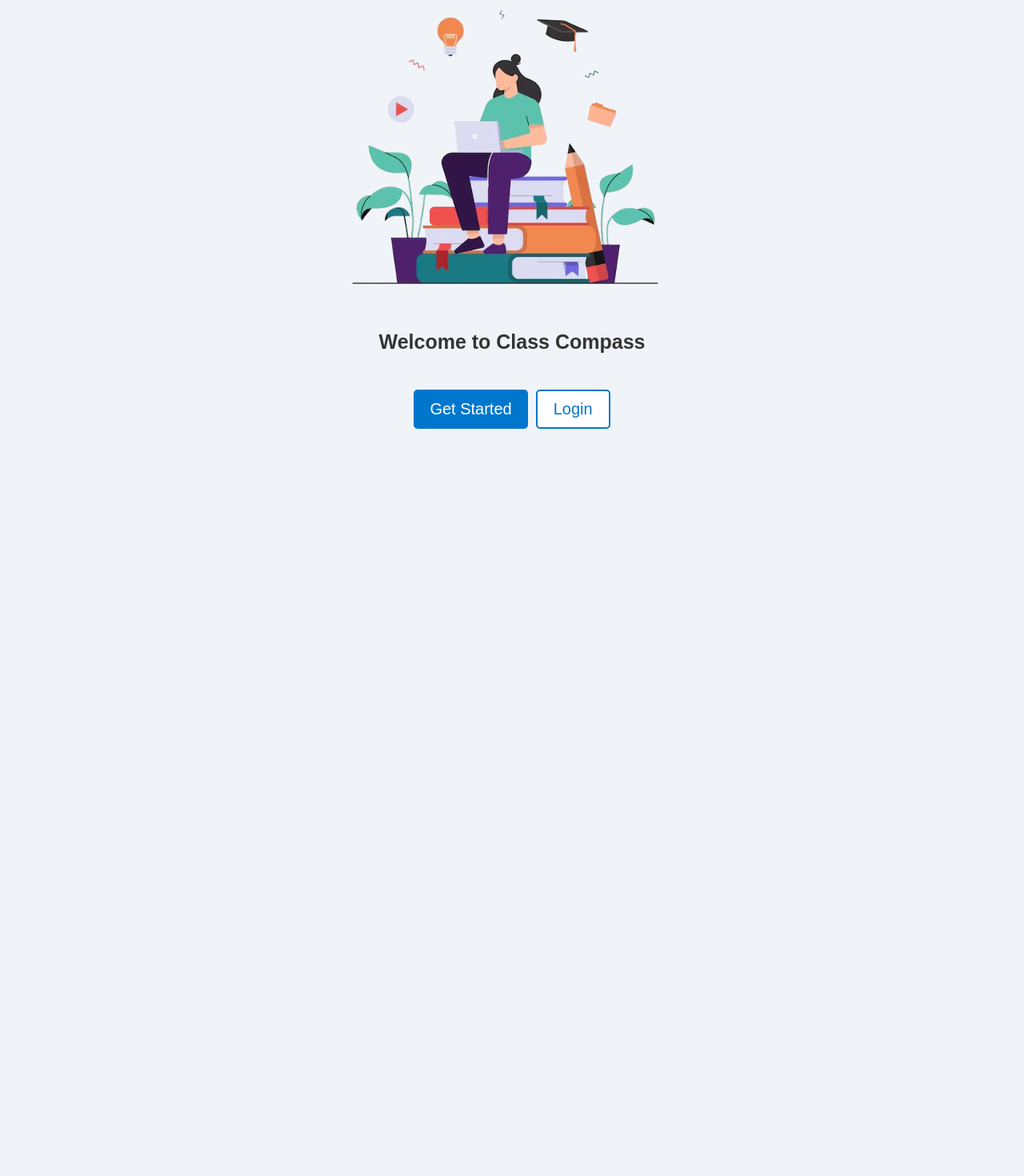
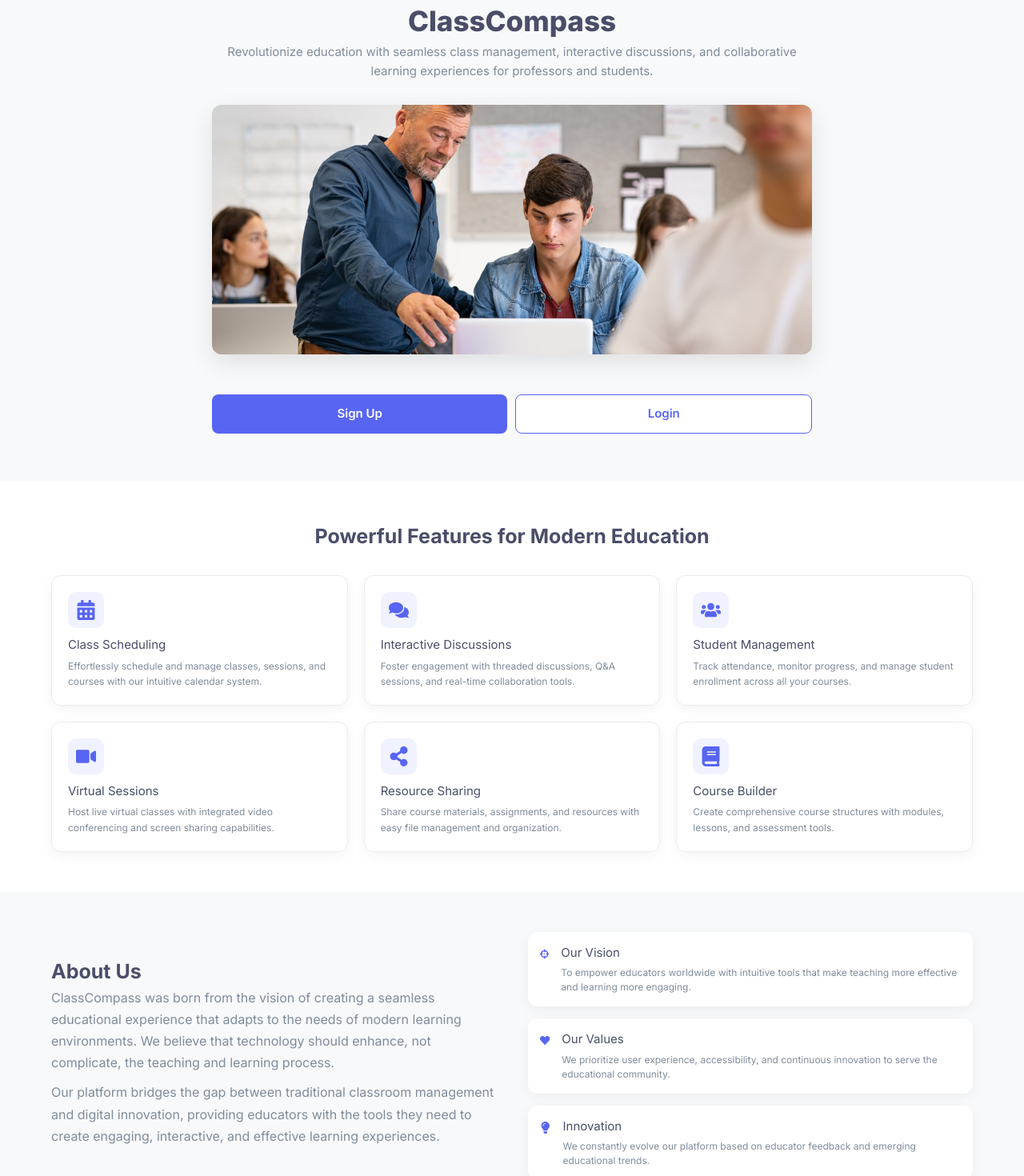
Before and after one commit to dhruv-deb/SNB_Frontend, a Next.js app: page / in a window 1280 px wide. Shown: the part 60-1530 px from the top of the page at 80% size. Before the commit the page ends 800 px from the top, so only its background shows below. Built offline with nearby package versions, Linux system fonts and the light colour scheme.

Commit message:
landing page

```diff
--- a/src/app/home.module.scss
+++ b/src/app/home.module.scss
@@ -1,68 +1,293 @@
-.container {
-  display: flex;
-  flex-direction: column;
-  align-items: center;
-  text-align: center;
-  padding: 2rem;
-  min-height: 100vh;
-  //   background-color: #f8f9fa;
+@import url('https://fonts.googleapis.com/css2?family=Inter:wght@400;600;700;800&display=swap');
+
+/* Color Palette */
+$primary-color: #4A4E69;
+$accent-color: #5865F2;
+$bg-color: #FFFFFF;
+$light-bg-color: #f8f9fa;
+$text-color: #2c3e50;
+$light-text-color: #7f8c9b;
+$card-shadow: 0 4px 15px rgba(0, 0, 0, 0.05);
+
+/* General Styles */
+.pageWrapper {
+  background-color: $bg-color;
+  color: $text-color;
+  font-family: 'Inter', sans-serif; /* <-- FONT CHANGED HERE */
 }
 
-// .landingImage {
-//   width: 100%;
-//   max-width: 600px;
-//   height: auto;
-//   border-radius: 1rem;
-//   margin-bottom: 2rem;
-//   box-shadow: 0 4px 20px rgba(0, 0, 0, 0.1);
-// }
-
-.title {
+.sectionTitle {
   font-size: 2.5rem;
   font-weight: 700;
-  margin-bottom: 2rem;
-  color: #333;
+  color: $primary-color;
+  text-align: center;
+  margin-bottom: 1rem;
+  padding-top: 6rem;
+  justify-content: center;
 }
 
-.buttonGroup {
-  display: flex;
-  gap: 1rem;
+.sectionSubtitle {
+  font-size: 0rem;
+  color: $light-text-color;
+  text-align: center;
+  visibility: hidden;
+  max-width: 600px;
+  margin: 0 auto 3rem auto;
 }
 
-.primaryButton,
-.secondaryButton {
-  padding: 0.75rem 2rem;
-  font-size: 1rem;
+/* Button Styles */
+.primaryButton, .secondaryButton {
+  padding: 12px 24px;
+  border-radius: 8px;
+  font-weight: 600;
+  font-size: 1.5rem;
+  cursor: pointer;
+  transition: all 0.2s ease-in-out;
   border: none;
-  border-radius: 0.5rem;
-  cursor: pointer;
-  transition: all 0.3s ease;
-  width: fit-content;
-
-  &:disabled {
-    opacity: 0.6;
-    cursor: not-allowed;
-  }
 }
 
 .primaryButton {
-  background-color: #0077cc;
+  background-color: $accent-color;
   color: white;
-  width: fit-content;
-  font-size: 20px;
-
   &:hover {
-    background-color: #005fa3;
+    background-color: lighten($accent-color, 10%);
+    transform: translateY(-2px);
+    box-shadow: 0 4px 8px rgba(0, 0, 0, 0.1);
   }
 }
 
 .secondaryButton {
-  background-color: white;
-  color: #0077cc;
-  border: 2px solid #0077cc;
-  font-size: 20px;
+  background-color: $bg-color;
+  color: $accent-color;
+  border: 1px solid $accent-color;
+  &:hover {
+    background-color: #f0f2ff;
+    transform: translateY(-2px);
+  }
+}
+
+/* Hero Section --- UPDATED FOR NO IMAGE */
+.hero {
+  display: flex;
+  align-items: center;
+  justify-content: center;
+  padding: 6rem 5%;
+  background-color: $light-bg-color;
+  min-height: 60vh;
+  text-align: center;
+
+  .heroContent {
+    max-width: 750px; /* Adjust width as needed */
+  }
+
+  .heroTitle {
+    font-size: 3.5rem;
+    font-weight: 800;
+    color: $primary-color;
+    margin-bottom: 50rem;
+    padding-bottom: 20px;
+  }
+
+  .heroSubtitle {
+    font-size: 1.5rem;
+    color: $light-text-color;
+    line-height: 1.6;
+    margin-bottom: 2rem;
+  }
+    .heroImageContainer {
+    margin-top: 3rem;
+    margin-bottom: 3rem;// Adds space between buttons and image
+    width: 100%;
+
+    // The Next.js Image component renders an <img> tag inside
+    img {
+      border-radius: 12px;
+      box-shadow: 0 10px 30px rgba(0, 0, 0, 0.1);
+    }
+  }
+}
+  .heroButtons {
+    display: flex;
+    justify-content: center;
+    gap: 1rem;
+  }
+
+
+/* Features Section */
+.featuresSection {
+  padding-top: 5rem;
+  margin-top: auto;
+  padding: 5rem 5%;
+  justify-content: center;
+  text-align: center;
+}
+
+.featuresGrid {
+  display: grid;
+  grid-template-columns: repeat(3, 1fr); /* Exactly 3 cards per row */
+  gap: 2rem;
+  margin-top: 3rem;
+}
+
+.featureCard {
+  background: $bg-color;
+  padding: 2rem;
+  border-radius: 12px;
+  text-align: left;
+  box-shadow: $card-shadow;
+  border: 1px solid #e9ecef;
+  transition: transform 0.2s, box-shadow 0.2s;
 
   &:hover {
-    background-color: #f0f8ff;
+    transform: translateY(-5px);
+    box-shadow: 0 8px 20px rgba(0, 0, 0, 0.08);
+  }
+
+  .featureIcon {
+    font-size: 4.5rem;
+    color: $accent-color;
+    margin-bottom: 1rem;
+    background-color: #f0f2ff;
+    padding: 1rem;
+    border-radius: 10px;
+  }
+
+  h3 {
+    font-size: 1.5rem;
+    margin-bottom: 0.5rem;
+    color: $primary-color;
+  }
+
+  p {
+    color: $light-text-color;
+    line-height: 1.6;
+    font-size: 1.2rem;
   }
 }
+
+/* About/Mission Section */
+.aboutSection {
+  display: flex;
+  align-items: center;
+  gap: 4rem;
+  padding: 5rem 5%;
+  background-color: $light-bg-color;
+
+  .missionContent {
+    flex: 1;
+    h2 {
+      font-size: 2.5rem;
+      font-weight: 700;
+      color: $primary-color;
+      margin-bottom: 1.5rem;
+    }
+    p {
+      color: $light-text-color;
+      line-height: 1.7;
+      margin-bottom: 1rem;
+    }
+  }
+
+  .valuesContent {
+    flex: 1;
+    display: flex;
+    flex-direction: column;
+    gap: 1.5rem;
+  }
+
+  .valueCard {
+    display: flex;
+    align-items: flex-start;
+    gap: 1.5rem;
+    background-color: $bg-color;
+    padding: 1.5rem;
+    border-radius: 12px;
+    box-shadow: $card-shadow;
+
+    .valueIcon {
+      font-size: 1.5rem;
+      color: $accent-color;
+      margin-top: 5px;
+    }
+
+    h3 {
+      font-size: 1.5rem;
+      color: $primary-color;
+      margin-bottom: 0.5rem;
+    }
+    p {
+      color: $light-text-color;
+      line-height: 1.5;
+      font-size: 1.2rem;
+    }
+  }
+}
+
+/* CTA Section */
+.ctaSection {
+  background-color: $primary-color;
+  color: white;
+  text-align: center;
+  padding: 5rem 5%;
+
+  h2 {
+    font-size: 2.5rem;
+    margin-bottom: 1rem;
+  }
+
+  p {
+    max-width: 600px;
+    margin: 0 auto 2rem auto;
+    opacity: 0.9;
+    font-size: 1.1rem;
+  }
+
+  .ctaButtons {
+    display: flex;
+    justify-content: center;
+    gap: 1rem;
+
+    .primaryButton {
+      background-color: white;
+      color: $accent-color;
+      &:hover {
+        background-color: #f0f2ff;
+      }
+    }
+    .secondaryButton {
+      border-color: white;
+      color: white;
+      &:hover {
+        background-color: rgba(255, 255, 255, 0.1);
+      }
+    }
+  }
+}
+
+/* Footer */
+.footer {
+  text-align: center;
+  padding: 2rem;
+  background-color: $light-bg-color;
+  color: $light-text-color;
+  border-top: 1px solid #dee2e6;
+}
+
+
+/* --- Responsive Design --- */
+@media (max-width: 992px) {
+  .aboutSection {
+    flex-direction: column;
+    gap: 3rem;
+  }
+}
+
+@media (max-width: 768px) {
+  .sectionTitle {
+    font-size: 2rem;
+  }
+
+  .heroTitle {
+    font-size: 2.8rem;
+  }
+}
--- a/src/app/login/page.jsx
+++ b/src/app/login/page.jsx
@@ -114,7 +114,7 @@ const LoginPage = () => {
           />
 
           <button type="submit" className={style.button}>
-            Login
+            <strong>Login</strong>
           </button>
         </form>
 
--- a/src/app/page.jsx
+++ b/src/app/page.jsx
@@ -1,60 +1,138 @@
 'use client';
 
-import React, { useState, useEffect } from 'react';
+import React from 'react';
 import { useRouter } from 'next/navigation';
+import Image from 'next/image'; // <-- Re-import Image
 import style from './home.module.scss';
-import Image from 'next/image';
-import landingImg from '../assets/landing.png';
+
+// --- Import your hero image ---
+import heroImage from '../assets/hero.png'; // <-- Add the path to your image
+
+// --- Import Icons ---
+import {
+  FaCrosshairs, FaHeart, FaLightbulb, FaCalendarAlt, FaComments,
+  FaUsers, FaVideo, FaShareAlt, FaCogs, FaBook
+} from 'react-icons/fa';
 
 const Home = () => {
-  const [hasMounted, setHasMounted] = useState(false);
   const router = useRouter();
-  const [loading, setLoading] = useState(false);
-  const [isLoggedIn, setIsLoggedIn] = useState(false);
-
-  useEffect(() => {
-    const userStatus = localStorage.getItem('userLoggedIn');
-    setIsLoggedIn(userStatus === 'true');
-  }, []);
-
-  useEffect(() => setHasMounted(true), []);
-  if (!hasMounted) return null;
 
   const handleNavigate = (path) => {
-    setLoading(true);
-    setTimeout(() => {
-      router.push(path);
-    }, 300);
-  };
-
-  const handleGetStarted = () => {
-    if (isLoggedIn) {
-      router.push('/');
-    } else {
-      alert('Please log in first!');
-    }
+    router.push(path);
   };
 
   return (
-    <div className={style.container}>
-      <Image src={landingImg} alt="Landing" className={style.landingImage} />
-      <h1 className={style.title}>Welcome to Class Compass</h1>
-      <div className={style.buttonGroup}>
-        <button
-          className={style.primaryButton}
-          onClick={handleGetStarted}
-          disabled={loading}
-        >
-          Get Started
-        </button>
-        <button
-          className={style.secondaryButton}
-          onClick={() => handleNavigate('/login')}
-          disabled={loading}
-        >
-          Login
-        </button>
-      </div>
+    <div className={style.pageWrapper}>
+      {/* ========== Hero Section ========== */}
+      <header className={style.hero}>
+        <div className={style.heroContent}>
+          <h1 className={style.heroTitle}>ClassCompass</h1>
+          <p className={style.heroSubtitle}>
+            Revolutionize education with seamless class management, interactive discussions, and collaborative learning experiences for professors and students.
+          </p>
+           {/* --- HERO IMAGE ADDED HERE --- */}
+          <div className={style.heroImageContainer}>
+            <Image
+              src={heroImage}
+              alt="A preview of the ClassCompass platform"
+              priority
+              style={{ width: '100%', height: 'auto' }}
+            />
+          </div>
+          <div className={style.heroButtons}>
+            <button className={style.primaryButton} onClick={() => handleNavigate('/signup')}>
+              Sign Up
+            </button>
+            <button className={style.secondaryButton} onClick={() => handleNavigate('/login')}>
+              Login
+            </button>
+          </div>
+
+        </div>
+      </header>
+
+
+      <main>
+        {/* ========== Features Section ========== */}
+        <section className={style.featuresSection}>
+          <h2 className={style.sectionTitle}>Powerful Features for Modern Education</h2>
+          <p className={style.sectionSubtitle}>
+            Everything you need to create engaging learning experiences and manage your educational content effectively.
+          </p>
+          <div className={style.featuresGrid}>
+            <div className={style.featureCard}>
+              <FaCalendarAlt className={style.featureIcon} />
+              <h3>Class Scheduling</h3>
+              <p>Effortlessly schedule and manage classes, sessions, and courses with our intuitive calendar system.</p>
+            </div>
+            <div className={style.featureCard}>
+              <FaComments className={style.featureIcon} />
+              <h3>Interactive Discussions</h3>
+              <p>Foster engagement with threaded discussions, Q&A sessions, and real-time collaboration tools.</p>
+            </div>
+            <div className={style.featureCard}>
+              <FaUsers className={style.featureIcon} />
+              <h3>Student Management</h3>
+              <p>Track attendance, monitor progress, and manage student enrollment across all your courses.</p>
+            </div>
+            <div className={style.featureCard}>
+              <FaVideo className={style.featureIcon} />
+              <h3>Virtual Sessions</h3>
+              <p>Host live virtual classes with integrated video conferencing and screen sharing capabilities.</p>
+            </div>
+            <div className={style.featureCard}>
+              <FaShareAlt className={style.featureIcon} />
+              <h3>Resource Sharing</h3>
+              <p>Share course materials, assignments, and resources with easy file management and organization.</p>
+            </div>
+            <div className={style.featureCard}>
+              <FaBook className={style.featureIcon} />
+              <h3>Course Builder</h3>
+              <p>Create comprehensive course structures with modules, lessons, and assessment tools.</p>
+            </div>
+          </div>
+        </section>
+
+        {/* ========== About/Mission Section ========== */}
+        <section className={style.aboutSection}>
+          <div className={style.missionContent}>
+            <h2>About Us</h2>
+            <p>
+              ClassCompass was born from the vision of creating a seamless educational experience that adapts to the needs of modern learning environments. We believe that technology should enhance, not complicate, the teaching and learning process.
+            </p>
+            <p>
+              Our platform bridges the gap between traditional classroom management and digital innovation, providing educators with the tools they need to create engaging, interactive, and effective learning experiences.
+            </p>
+          </div>
+          <div className={style.valuesContent}>
+            <div className={style.valueCard}>
+              <FaCrosshairs className={style.valueIcon} />
+              <div>
+                <h3>Our Vision</h3>
+                <p>To empower educators worldwide with intuitive tools that make teaching more effective and learning more engaging.</p>
+              </div>
+            </div>
+            <div className={style.valueCard}>
+              <FaHeart className={style.valueIcon} />
+              <div>
+                <h3>Our Values</h3>
+                <p>We prioritize user experience, accessibility, and continuous innovation to serve the educational community.</p>
+              </div>
+            </div>
+            <div className={style.valueCard}>
+              <FaLightbulb className={style.valueIcon} />
+              <div>
+                <h3>Innovation</h3>
+                <p>We constantly evolve our platform based on educator feedback and emerging educational trends.</p>
+              </div>
+            </div>
+          </div>
+        </section>
+
+
+      </main>
+
+
     </div>
   );
 };
```
Also changed, not shown: src/assets/hero.png (added).
